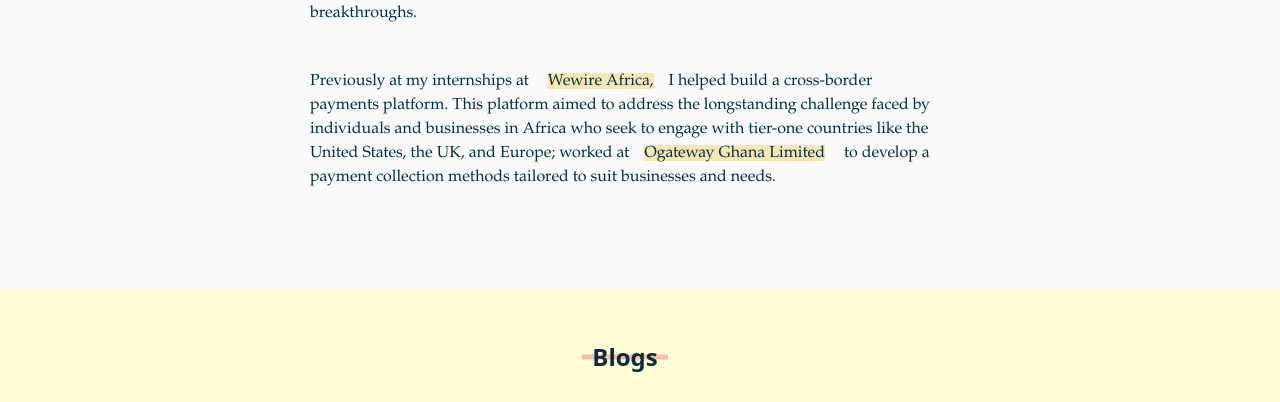
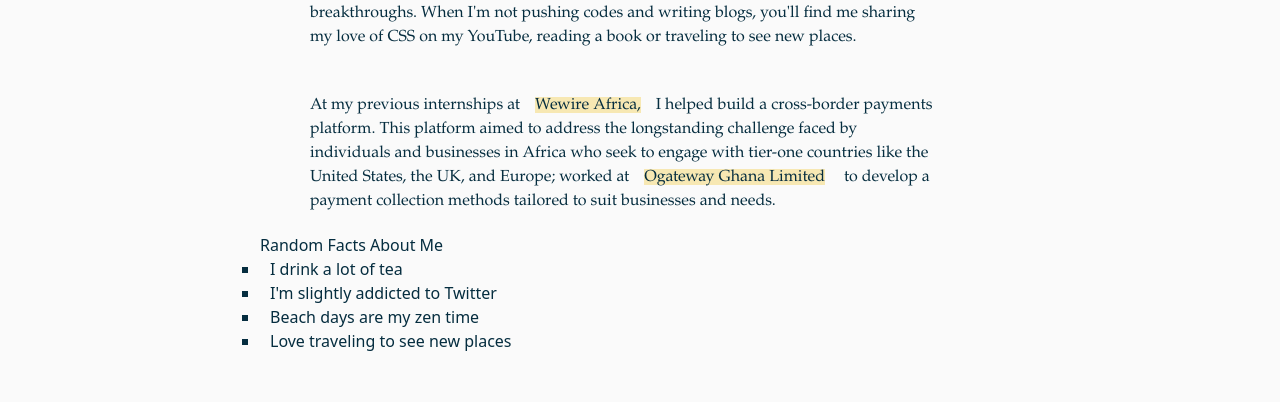
Before and after one commit to BaduDueduMaxwell/mdk_portfolio, a React (Vite) app: page / in a window 1280 px wide. Shown: the part 550-952 px from the top of the page. Built offline with nearby package versions, Linux system fonts and the light colour scheme.

Commit message:
added paragraph and syling for bullet class

```diff
--- a/src/components/AboutComponents/Paragraph.jsx
+++ b/src/components/AboutComponents/Paragraph.jsx
@@ -8,12 +8,14 @@ export default function Paragraph() {
         <a href="https://www.linkedin.com/in/maxwell-duedu-05a026199/">
           Maxwell Duedu.
         </a>
-        Depending on my mood I am a Software Engineer or a technical writer. I have
-        written a number of technical blogs in which I broke down complex topics
-        and defined some best practices to implement in code. As an engineer and
-        a technical writer, my goal is to develop tools of technological
-        advancements that not only solve current problems but also pave the way
-        for future breakthroughs.
+        Depending on my mood I am a Software Engineer or a technical writer. I
+        have written a number of technical blogs in which I broke down complex
+        topics and defined some best practices to implement in code. As an
+        engineer and a technical writer, my goal is to develop tools of
+        technological advancements that not only solve current problems but also
+        pave the way for future breakthroughs. When I'm not pushing codes and
+        writing blogs, you'll find me sharing my love of CSS on my YouTube,
+        reading a book or traveling to see new places.
       </p>
     </div>
   );
--- a/src/components/AboutComponents/Paragraph2.jsx
+++ b/src/components/AboutComponents/Paragraph2.jsx
@@ -4,7 +4,7 @@ export default function Paragraph2() {
   return (
     <div>
       <p>
-        Previously at my internships at{" "}
+        At my previous internships at
         <a href="https://www.wewireafrica.com/">Wewire Africa,</a>I helped build
         a cross-border payments platform. This platform aimed to address the
         longstanding challenge faced by individuals and businesses in Africa who
@@ -12,7 +12,17 @@ export default function Paragraph2() {
         and Europe; worked at
         <a href="https://www.ogateway.io">Ogateway Ghana Limited</a> to develop
         a payment collection methods tailored to suit businesses and needs.
+        <br />
       </p>
+      <div className="ml-12">
+        <h4 className="font-bold "> Random Facts About Me</h4>
+        <ul>
+          <li className="bullet">I drink a lot of tea</li>
+          <li className="bullet">I'm slightly addicted to Twitter</li>
+          <li className="bullet">Beach days are my zen time</li>
+          <li className="bullet">Love traveling to see new places</li>
+        </ul>
+      </div>
     </div>
   );
 }
--- a/src/pages/about.css
+++ b/src/pages/about.css
@@ -4,6 +4,11 @@ section {
 
 .about {
   background-color: #fafafa;
+}
+
+.bullet {
+  list-style-type: square;
+  padding-left: 10px;
 }
 
 .section-title {
```
